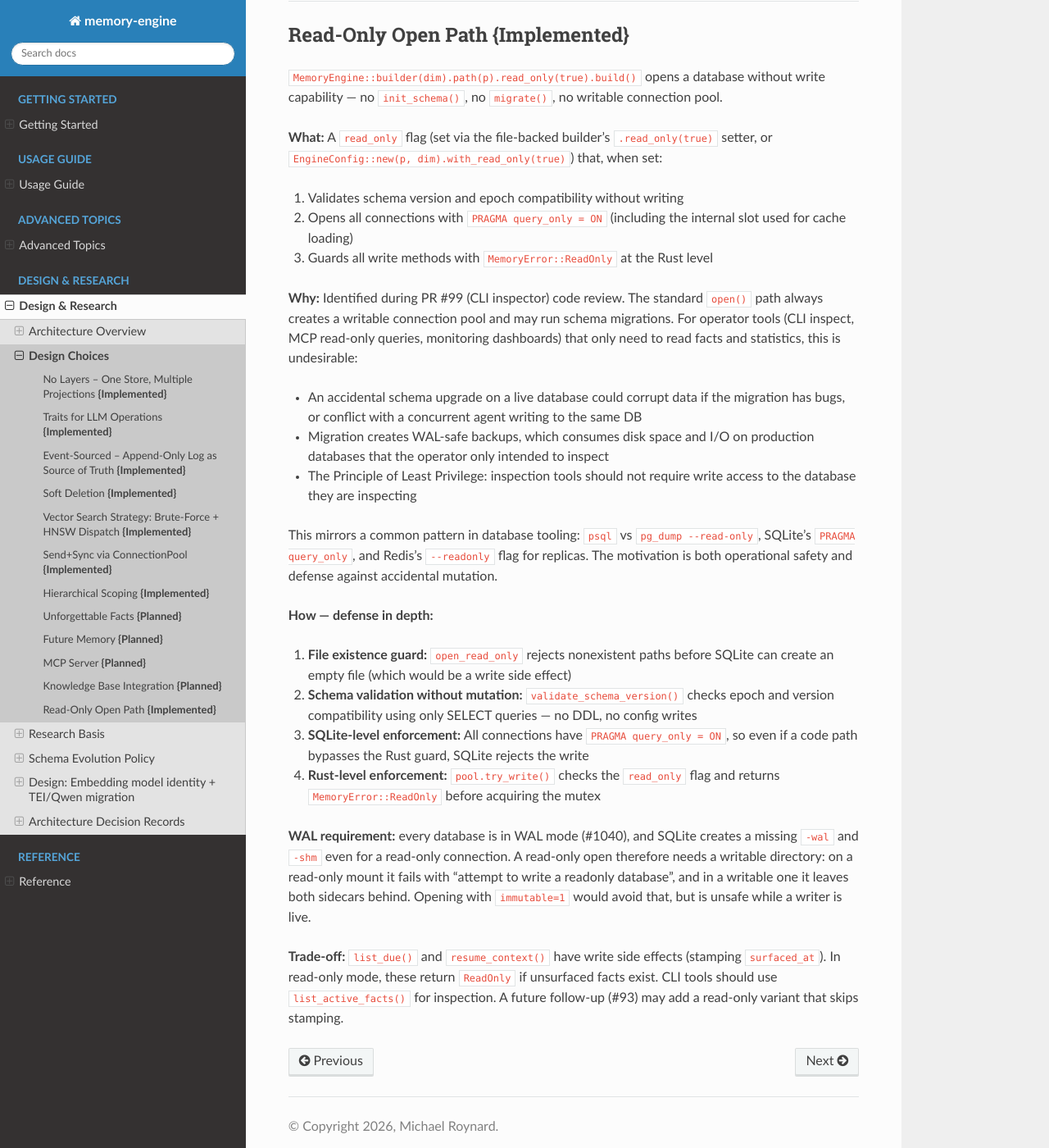
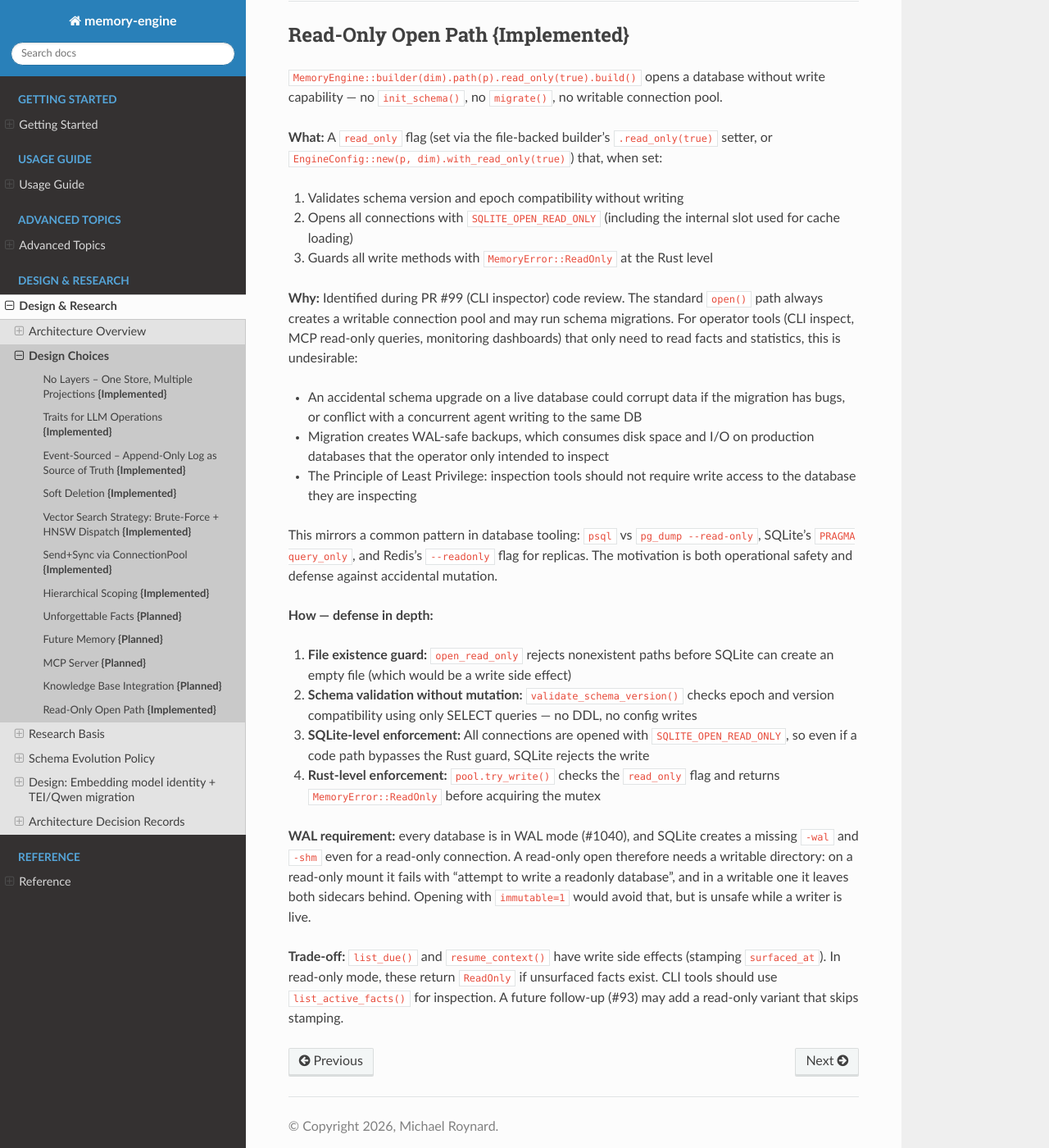
Before and after one commit to dutiona/memory-engine, a Sphinx documentation site: the page built from docs/design/design-choices.md, in a window 1280 px wide and 1400 px high, scrolled down 5001 px. Shown: the whole window at 82% size. Built offline with Sphinx 7.4.7 and the Read the Docs theme 3.1.0, drawn with Linux system fonts in a browser that asks for light colours; pages that are not in the unit, such as notebooks, are missing from menus.

Commit message:
docs(design): read-only connections use SQLITE_OPEN_READ_ONLY, not query_only
The read-only open path's design notes said every connection carries
PRAGMA query_only = ON. ConnectionPool::open_read_only opens each one
with SQLITE_OPEN_READ_ONLY and sets no query_only, as its own doc
comment states; query_only is what the read connections of a
read-write pool use.

```diff
--- a/docs/design/design-choices.md
+++ b/docs/design/design-choices.md
@@ -143,7 +143,7 @@ A `KnowledgeBaseConnector` trait that lets the engine reference external knowled
 **What:** A `read_only` flag (set via the file-backed builder's `.read_only(true)` setter, or `EngineConfig::new(p, dim).with_read_only(true)`) that, when set:
 
 1. Validates schema version and epoch compatibility without writing
-2. Opens all connections with `PRAGMA query_only = ON` (including the internal slot used for cache loading)
+2. Opens all connections with `SQLITE_OPEN_READ_ONLY` (including the internal slot used for cache loading)
 3. Guards all write methods with `MemoryError::ReadOnly` at the Rust level
 
 **Why:** Identified during PR #99 (CLI inspector) code review. The standard `open()` path always creates a writable connection pool and may run schema migrations. For operator tools (CLI inspect, MCP read-only queries, monitoring dashboards) that only need to read facts and statistics, this is undesirable:
@@ -158,7 +158,7 @@ This mirrors a common pattern in database tooling: `psql` vs `pg_dump --read-onl
 
 1. **File existence guard:** `open_read_only` rejects nonexistent paths before SQLite can create an empty file (which would be a write side effect)
 2. **Schema validation without mutation:** `validate_schema_version()` checks epoch and version compatibility using only SELECT queries — no DDL, no config writes
-3. **SQLite-level enforcement:** All connections have `PRAGMA query_only = ON`, so even if a code path bypasses the Rust guard, SQLite rejects the write
+3. **SQLite-level enforcement:** All connections are opened with `SQLITE_OPEN_READ_ONLY`, so even if a code path bypasses the Rust guard, SQLite rejects the write
 4. **Rust-level enforcement:** `pool.try_write()` checks the `read_only` flag and returns `MemoryError::ReadOnly` before acquiring the mutex
 
 **WAL requirement:** every database is in WAL mode (#1040), and SQLite creates a missing `-wal` and `-shm` even for a read-only connection. A read-only open therefore needs a writable directory: on a read-only mount it fails with "attempt to write a readonly database", and in a writable one it leaves both sidecars behind. Opening with `immutable=1` would avoid that, but is unsafe while a writer is live.
```
